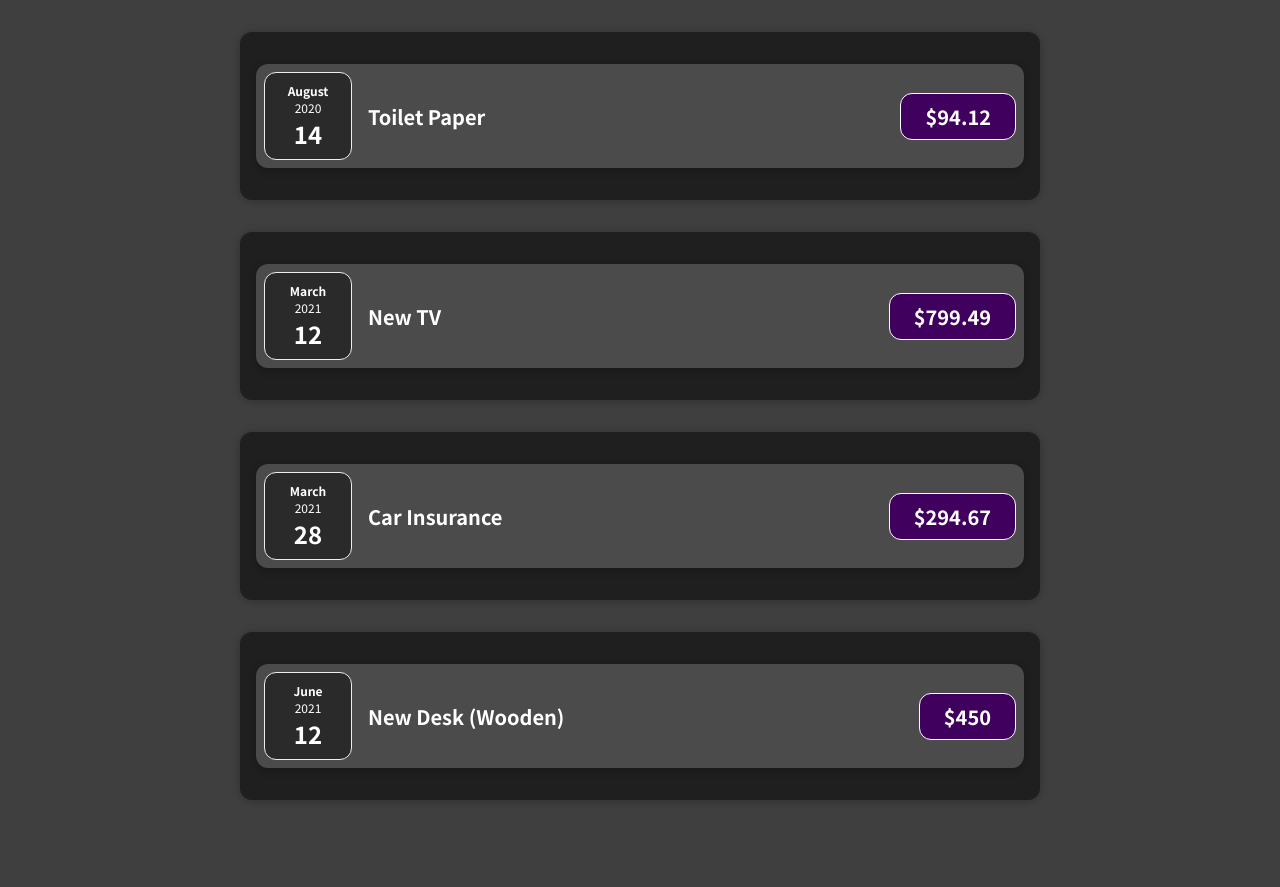
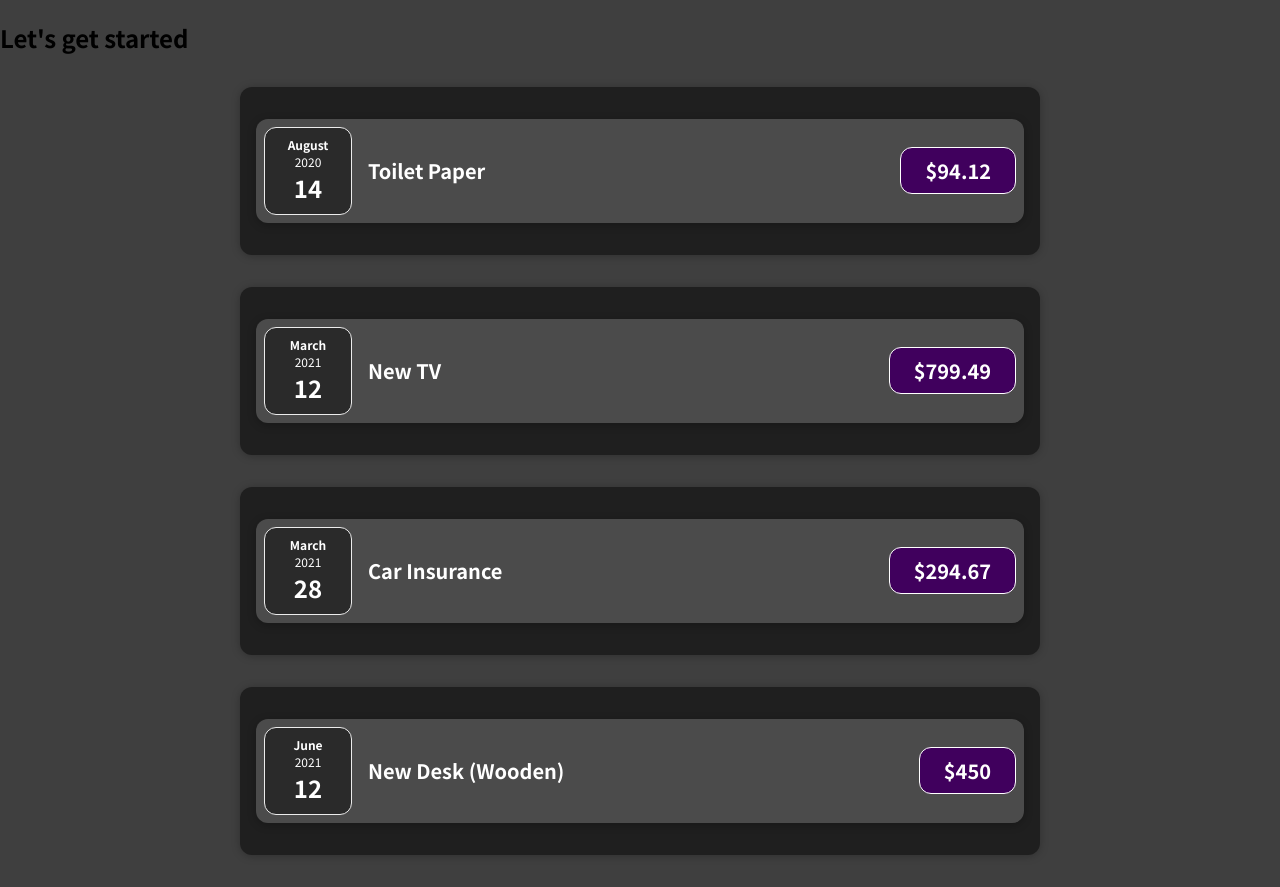
Before and after one commit to sarthak13gupta/expense_app_react, a React (Create React App) app: page / in a window 1280 px wide. Before the commit the page ends 832 px from the top, so only its background shows below. Built offline with nearby package versions, Linux system fonts and the light colour scheme.

Commit message:
check if commit count as contribution

```diff
--- a/src/App.jsx
+++ b/src/App.jsx
@@ -33,6 +33,7 @@ function App() {
 
     return(
         <div>
+            <h2>Let's get started</h2>
             {expenses.map(expense =>(
                 <Expenses
                 title = {expense.title}
```
Also changed, not shown: 1 other file (tests, documents, lock files or other folders).
